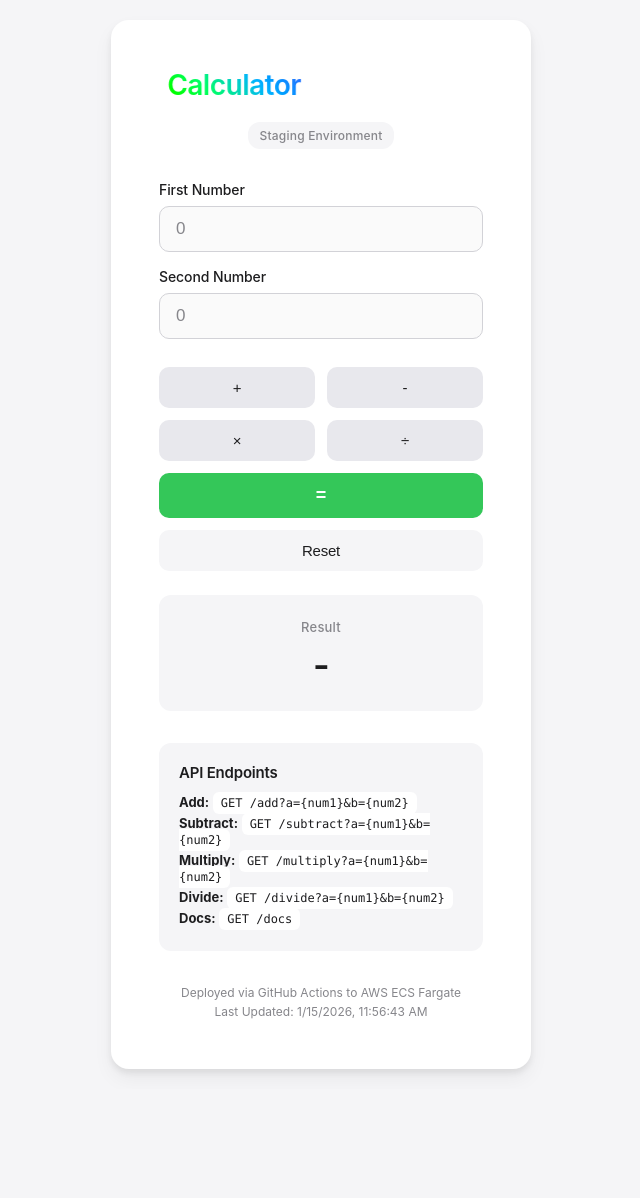
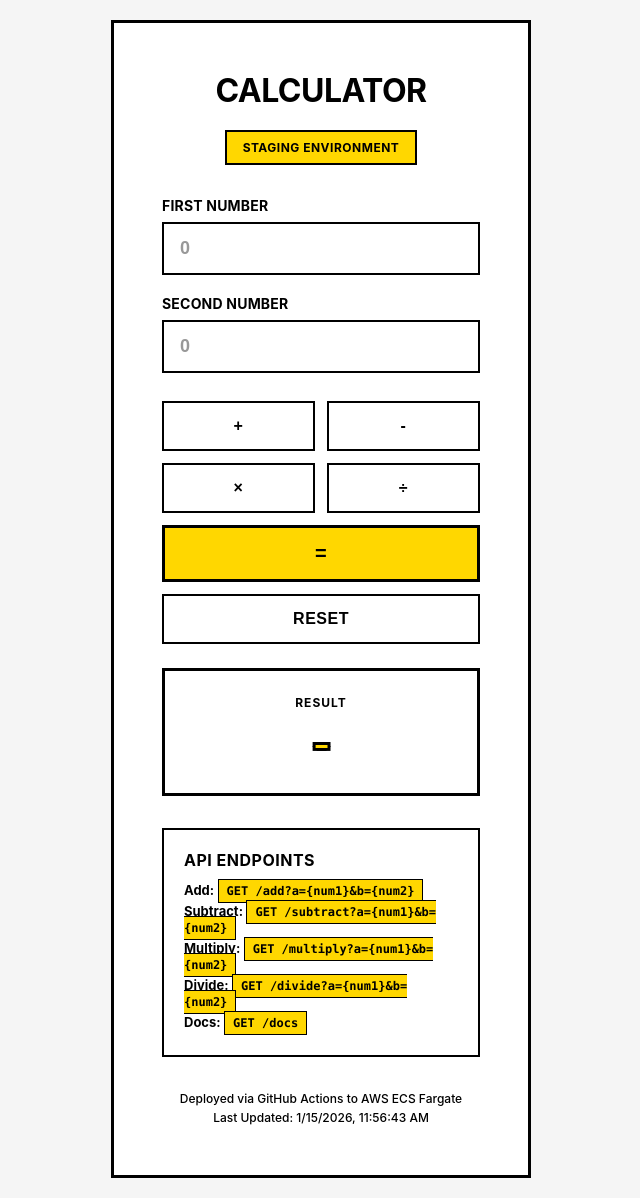
Before and after one commit to olegsaveliev/sdlc, a FastAPI app: page / in a window 1280 px wide. Shown: the whole page, without its empty margins (319-959 px from the left). Before the commit the page ends 1075 px from the top, so only its background shows below. Run offline with FastAPI, Linux system fonts and the light colour scheme.

Commit message:
Redesign: Modern inclusive UI with bold black/yellow design and update .gitignore for local environment files

```diff
--- a/app/static/css/style.css
+++ b/app/static/css/style.css
@@ -1,12 +1,30 @@
+/* ============================================
+   Calculator UI - Modern Inclusive Design
+   Based on bold graphic design with black/white/yellow palette
+   ============================================ */
+
+/* CSS Custom Properties - Color Scheme */
+:root {
+    --color-black: #000000;
+    --color-white: #FFFFFF;
+    --color-yellow: #FFD700;
+    --color-yellow-soft: #FFEB3B;
+    --color-grey-bg: #F5F5F5;
+    --color-grey-light: #E8E8E8;
+    --color-grey-text: #333333;
+}
+
+/* Reset */
 * {
     margin: 0;
     padding: 0;
     box-sizing: border-box;
 }
 
+/* Body */
 body {
-    font-family: -apple-system, BlinkMacSystemFont, 'SF Pro Display', 'Segoe UI', sans-serif;
-    background: #f5f5f7;
+    font-family: -apple-system, BlinkMacSystemFont, 'SF Pro Display', 'Segoe UI', 'Arial', sans-serif;
+    background: var(--color-grey-bg);
     min-height: 100vh;
     display: flex;
     justify-content: center;
@@ -14,106 +32,95 @@ body {
     padding: 20px;
 }
 
+/* Container - Bold black border, no shadow */
 .container {
-    background: white;
+    background: var(--color-white);
     padding: 48px;
-    border-radius: 18px;
-    box-shadow: 0 4px 6px rgba(0, 0, 0, 0.07), 0 10px 20px rgba(0, 0, 0, 0.05);
+    border: 3px solid var(--color-black);
+    border-radius: 0;
     max-width: 420px;
     width: 100%;
+    box-shadow: none;
 }
 
+/* Title - Bold black text, no gradient */
 h1 {
-    color: #1d1d1f;
+    color: var(--color-black);
     margin-bottom: 8px;
     text-align: center;
-    font-size: 28px;
-    font-weight: 600;
+    font-size: 32px;
+    font-weight: 700;
     letter-spacing: -0.5px;
-    overflow: hidden;
-    white-space: nowrap;
+    text-transform: uppercase;
 }
 
 h1 span {
     display: inline-block;
-    animation: scrollText 8s linear infinite, sparkle 2s ease-in-out infinite;
-    background: linear-gradient(45deg, #ff0080, #ff8c00, #ffd700, #00ff00, #0080ff, #8000ff, #ff0080);
-    background-size: 400% 400%;
-    -webkit-background-clip: text;
-    -webkit-text-fill-color: transparent;
-    background-clip: text;
+    color: var(--color-black);
+    /* Removed gradient animation - clean bold text */
 }
 
-@keyframes scrollText {
-    0% {
-        transform: translateX(100%);
-    }
-    100% {
-        transform: translateX(-100%);
-    }
-}
-
-@keyframes sparkle {
-    0%, 100% {
-        background-position: 0% 50%;
-        filter: brightness(1);
-    }
-    50% {
-        background-position: 100% 50%;
-        filter: brightness(1.3);
-    }
-}
-
+/* Status Badge - Yellow background, black text, bold border */
 .status {
-    background: #f5f5f7;
-    color: #86868b;
-    padding: 6px 12px;
-    border-radius: 12px;
+    background: var(--color-yellow);
+    color: var(--color-black);
+    padding: 8px 16px;
+    border: 2px solid var(--color-black);
+    border-radius: 0;
     display: inline-block;
     margin: 12px 0 32px;
     font-size: 12px;
-    font-weight: 500;
-    letter-spacing: 0.2px;
+    font-weight: 700;
+    letter-spacing: 0.5px;
+    text-transform: uppercase;
 }
 
+/* Calculator Section */
 .calculator {
     margin-top: 0;
 }
 
+/* Input Groups */
 .input-group {
-    margin-bottom: 16px;
+    margin-bottom: 20px;
 }
 
 label {
     display: block;
     margin-bottom: 8px;
-    color: #1d1d1f;
-    font-weight: 500;
+    color: var(--color-black);
+    font-weight: 700;
     font-size: 14px;
-    letter-spacing: -0.1px;
+    letter-spacing: 0.2px;
+    text-transform: uppercase;
 }
 
+/* Input Fields - Bold black border, white background */
 input[type="number"] {
     width: 100%;
-    padding: 12px 16px;
-    border: 1px solid #d2d2d7;
-    border-radius: 10px;
-    font-size: 17px;
+    padding: 14px 16px;
+    border: 2px solid var(--color-black);
+    border-radius: 0;
+    font-size: 18px;
+    font-weight: 600;
     transition: all 0.2s ease;
-    background: #fafafa;
+    background: var(--color-white);
+    color: var(--color-black);
 }
 
 input[type="number"]:focus {
     outline: none;
-    border-color: #0071e3;
-    background: white;
-    box-shadow: 0 0 0 4px rgba(0, 113, 227, 0.1);
+    border-color: var(--color-black);
+    background: var(--color-white);
+    box-shadow: 0 0 0 3px var(--color-yellow);
 }
 
 input[type="number"]::placeholder {
-    color: #86868b;
+    color: var(--color-grey-text);
+    opacity: 0.5;
 }
 
+/* Button Group */
 .button-group {
     display: grid;
     grid-template-columns: 1fr 1fr;
@@ -121,57 +128,71 @@ input[type="number"]::placeholder {
     margin: 28px 0 20px;
 }
 
+/* Buttons - Bold black borders, white background */
 button {
-    padding: 12px 20px;
-    border: none;
-    border-radius: 10px;
-    font-size: 15px;
-    font-weight: 500;
+    padding: 14px 20px;
+    border: 2px solid var(--color-black);
+    border-radius: 0;
+    font-size: 16px;
+    font-weight: 700;
     cursor: pointer;
     transition: all 0.2s ease;
-    letter-spacing: -0.2px;
+    letter-spacing: 0.5px;
+    text-transform: uppercase;
+    background: var(--color-white);
+    color: var(--color-black);
 }
 
+/* Operation Buttons - White with black border */
 .btn-add, .btn-subtract, .btn-multiply, .btn-divide {
-    background: #e8e8ed;
-    color: #1d1d1f;
+    background: var(--color-white);
+    color: var(--color-black);
 }
 
 .btn-add:hover, .btn-subtract:hover, .btn-multiply:hover, .btn-divide:hover {
-    background: #d2d2d7;
-    transform: translateY(-1px);
+    background: var(--color-yellow);
+    color: var(--color-black);
+    transform: translateY(-2px);
 }
 
+/* Active Operation Buttons - Yellow background */
 .btn-add.active, .btn-subtract.active, .btn-multiply.active, .btn-divide.active {
-    background: #0071e3;
-    color: white;
+    background: var(--color-yellow);
+    color: var(--color-black);
+    border: 3px solid var(--color-black);
 }
 
+/* Equals Button - Yellow background, black text */
 .btn-equals {
-    background: #34c759;
-    color: white;
+    background: var(--color-yellow);
+    color: var(--color-black);
     grid-column: span 2;
-    font-size: 18px;
-    font-weight: 600;
+    font-size: 20px;
+    font-weight: 700;
+    border: 3px solid var(--color-black);
 }
 
 .btn-equals:hover {
-    background: #30b350;
-    transform: translateY(-1px);
-    box-shadow: 0 4px 12px rgba(52, 199, 89, 0.35);
+    background: var(--color-yellow-soft);
+    color: var(--color-black);
+    transform: translateY(-2px);
+    box-shadow: 4px 4px 0 var(--color-black);
 }
 
+/* Reset Button - White background */
 .btn-reset {
-    background: #f5f5f7;
-    color: #1d1d1f;
+    background: var(--color-white);
+    color: var(--color-black);
     grid-column: span 2;
 }
 
 .btn-reset:hover {
-    background: #e8e8ed;
-    transform: translateY(-1px);
+    background: var(--color-grey-light);
+    color: var(--color-black);
+    transform: translateY(-2px);
 }
 
+/* Salute Animation Container */
 .salute-container {
     position: fixed;
     top: 0;
@@ -189,6 +210,7 @@ button {
     opacity: 0;
 }
 
+/* Simplified animation - clean motion */
 @keyframes salute-burst {
     0% {
         opacity: 1;
@@ -203,10 +225,12 @@ button {
     }
 }
 
+/* Result Display - Bold black border, yellow accent */
 .result {
-    background: #f5f5f7;
+    background: var(--color-white);
     padding: 24px;
-    border-radius: 12px;
+    border: 3px solid var(--color-black);
+    border-radius: 0;
     margin-top: 24px;
     text-align: center;
     min-height: 90px;
@@ -217,70 +241,116 @@ button {
 }
 
 .result-label {
-    color: #86868b;
-    font-size: 13px;
+    color: var(--color-black);
+    font-size: 12px;
     margin-bottom: 8px;
-    font-weight: 500;
-    letter-spacing: 0.2px;
+    font-weight: 700;
+    letter-spacing: 1px;
+    text-transform: uppercase;
 }
 
 .result-value {
-    font-size: 36px;
-    font-weight: 600;
-    color: #1d1d1f;
+    font-size: 42px;
+    font-weight: 700;
+    color: var(--color-yellow);
+    -webkit-text-stroke: 2px var(--color-black);
+    -webkit-text-fill-color: var(--color-yellow);
     letter-spacing: -1px;
     transition: transform 0.2s ease;
+    text-shadow:
+        -2px -2px 0 var(--color-black),
+        2px -2px 0 var(--color-black),
+        -2px 2px 0 var(--color-black),
+        2px 2px 0 var(--color-black);
 }
 
+/* API Info Section - Bold borders */
 .api-info {
-    background: #f5f5f7;
+    background: var(--color-white);
     padding: 20px;
     margin-top: 32px;
-    border-radius: 12px;
+    border: 2px solid var(--color-black);
+    border-radius: 0;
 }
 
 .api-info h3 {
-    color: #1d1d1f;
+    color: var(--color-black);
     margin-bottom: 12px;
-    font-size: 15px;
-    font-weight: 600;
-    letter-spacing: -0.2px;
+    font-size: 16px;
+    font-weight: 700;
+    letter-spacing: 0.5px;
+    text-transform: uppercase;
 }
 
 .api-info code {
-    background: white;
+    background: var(--color-yellow);
     padding: 4px 8px;
-    border-radius: 6px;
+    border: 1px solid var(--color-black);
+    border-radius: 0;
     font-size: 12px;
-    color: #1d1d1f;
-    font-family: 'SF Mono', Monaco, monospace;
+    color: var(--color-black);
+    font-family: 'SF Mono', Monaco, 'Courier New', monospace;
+    font-weight: 600;
 }
 
 .api-info p {
-    color: #1d1d1f;
+    color: var(--color-black);
     font-size: 13px;
+    font-weight: 500;
 }
 
+/* Footer */
 .footer {
     text-align: center;
     margin-top: 32px;
-    color: #86868b;
+    color: var(--color-black);
     font-size: 12px;
     line-height: 1.6;
+    font-weight: 500;
 }
 
+/* Error Message - Bold black text */
 .error {
-    color: #d60000;
+    color: var(--color-black);
     font-size: 13px;
     margin-top: 12px;
     display: none;
-    font-weight: 500;
+    font-weight: 700;
+    padding: 8px;
+    background: var(--color-yellow);
+    border: 2px solid var(--color-black);
+    text-transform: uppercase;
 }
 
+/* Loading Message - Yellow accent */
 .loading {
     display: none;
-    color: #0071e3;
+    color: var(--color-black);
     font-size: 13px;
     margin-top: 12px;
-    font-weight: 500;
+    font-weight: 700;
+    padding: 8px;
+    background: var(--color-yellow);
+    border: 2px solid var(--color-black);
+    text-transform: uppercase;
 }
+
+/* Responsive Design */
+@media (max-width: 480px) {
+    .container {
+        padding: 32px 24px;
+    }
+
+    h1 {
+        font-size: 28px;
+    }
+
+    .result-value {
+        font-size: 36px;
+    }
+
+    button {
+        padding: 12px 16px;
+        font-size: 14px;
+    }
+}
--- a/app/static/js/calculator.js
+++ b/app/static/js/calculator.js
@@ -22,7 +22,8 @@ function createSaluteAnimation(x, y) {
     container.className = 'salute-container';
     document.body.appendChild(container);
 
-    const emojis = ['🎉', '✨', '⭐', '🌟', '💫', '🎊'];
+    // Simplified emojis - using yellow/star themed
+    const emojis = ['⭐', '✨', '🌟', '💫'];
     const particleCount = 12;
 
     for (let i = 0; i < particleCount; i++) {
```
Also changed, not shown: 1 other file.
